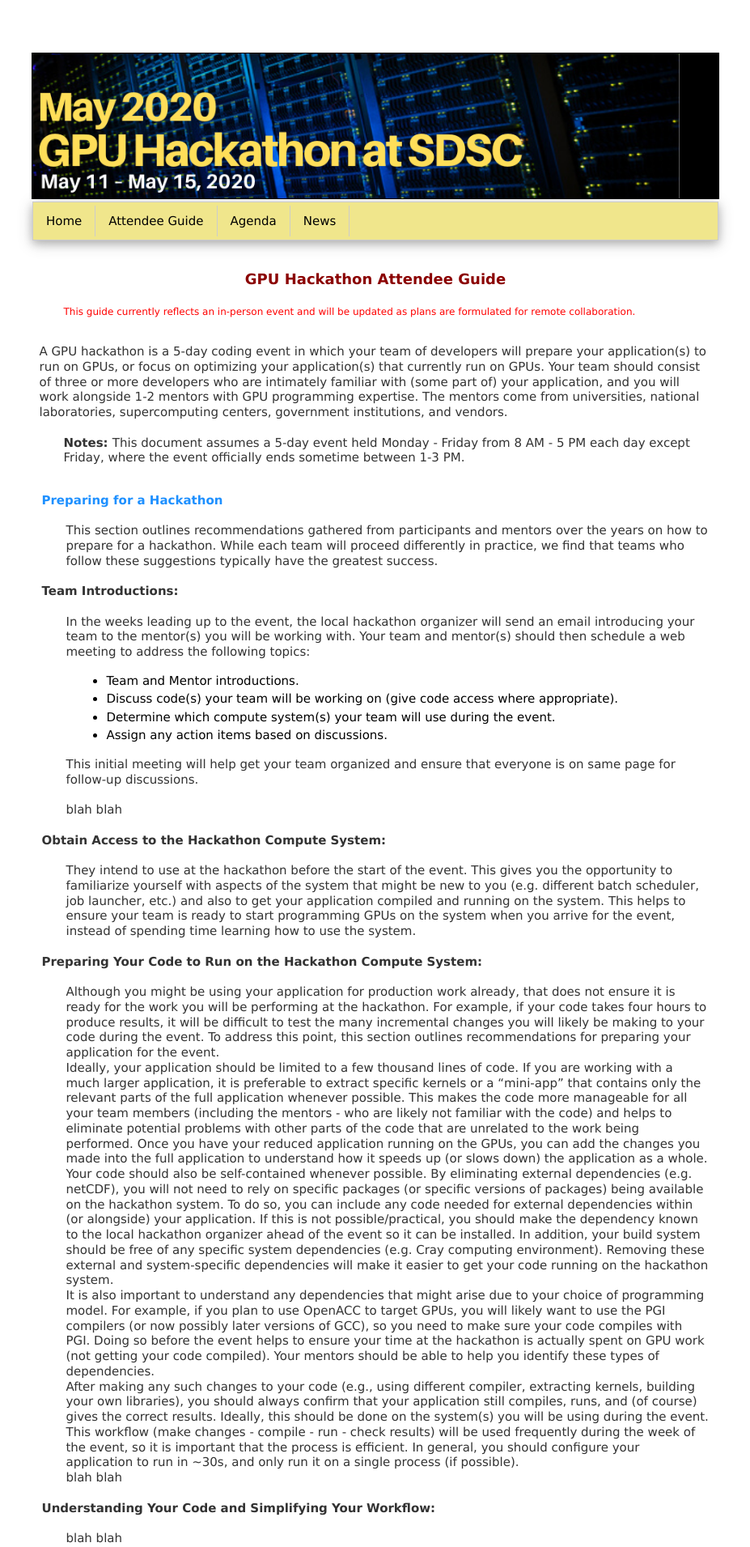
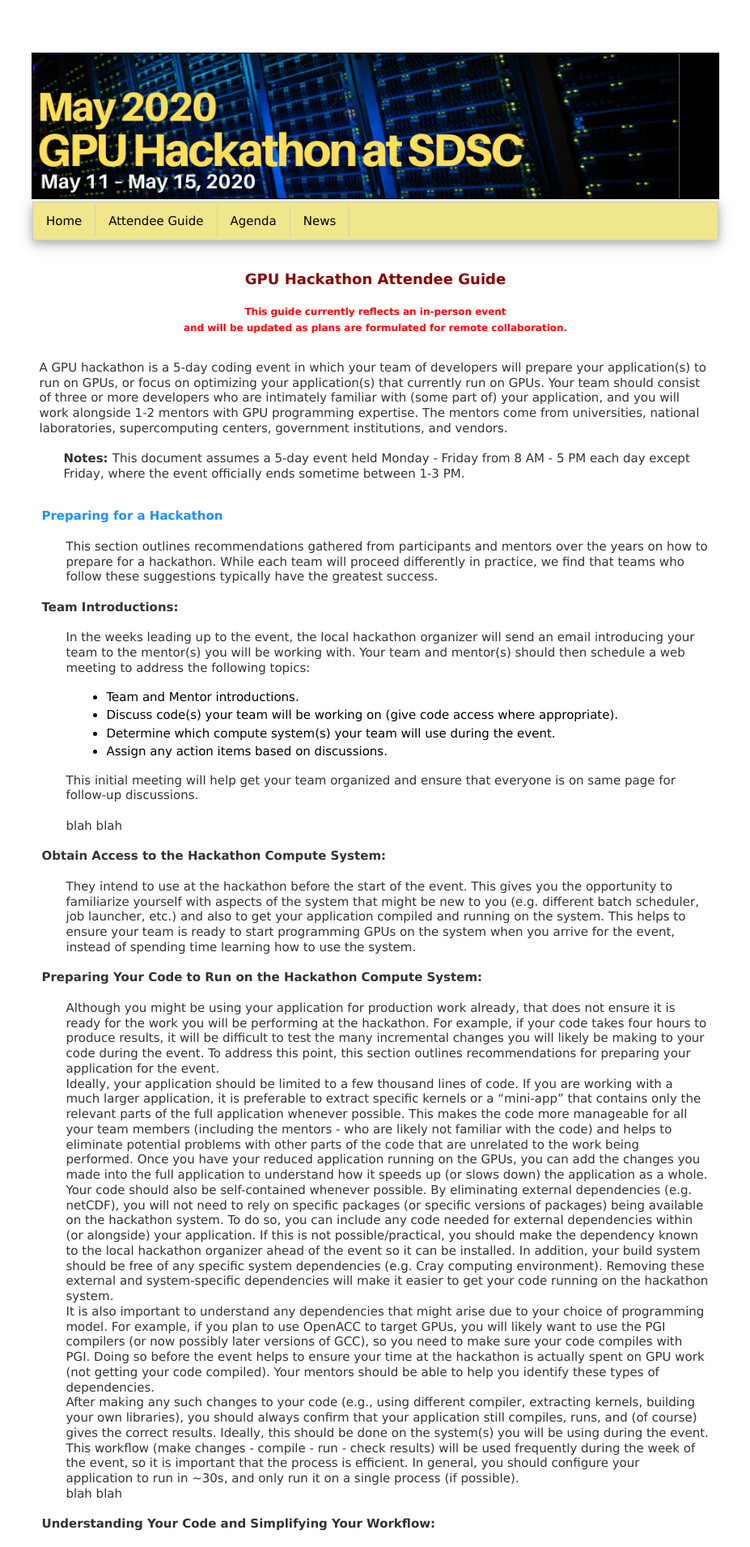
Before and after one commit to sdsc-hpc-training/sdsc-hpc-training.github.io, a Jekyll site: the page built from gpuhackathon/attendee_guide.html, in a window 1280 px wide. Shown: the top 1911 px of the page at 81% size, without its empty margins (176-1103 px from the left). Built offline with Jekyll 4.4.1, drawn with Linux system fonts in a browser that asks for light colours.

Commit message:
update new page

```diff
--- a/css/gpuhack.css
+++ b/css/gpuhack.css
@@ -83,10 +83,7 @@
 font-size: large;
 }
 
-p.alignright {
-  text-align: right;
-  font-weight: bold;
-}
+
 p.newscntr {
   text-align: center;
   color: darkred;
@@ -119,6 +116,10 @@
   line-height: 1.25em;
   margin: 0;
   padding: 0;
+}
+p.aligncenter {
+  text-align: center;
+  font-weight: bold;
 }
 
 #paral {
--- a/gpuhackathon/attendee_guide.html
+++ b/gpuhackathon/attendee_guide.html
@@ -7,8 +7,8 @@
   <tr><td align='left' valign='top'>
     <p class="newscenter">GPU Hackathon Attendee Guide</p>
     <p> &nbsp; </p>
-    <p class="indent"><small><font color="red"> This guide currently reflects an in-person event
-      and will be updated as plans are formulated for remote collaboration.
+    <p class="aligncenter"><small><font color="red"> This guide currently reflects an in-person event
+      <br>and will be updated as plans are formulated for remote collaboration.
     </font></small></p>
   </td></tr>
   <tr><td align='left' valign='top'> &nbsp;  </td></tr>
@@ -29,7 +29,7 @@
   </td></tr>
   <tr><td align='left' valign='top'> &nbsp;  </td></tr>
   <tr><td align='left' valign='top'>
-    <table border="0" width=100% align="left">  <!--- begin info table --->
+    <table border="0"  width=100% align="left">  <!--- begin info table --->
       <tr><td align='left' valign='top' >
         <p class="sectitle">Preparing for a Hackathon</p>
         <p> &nbsp; </p>
@@ -170,6 +170,7 @@
                       feel free to contact Susan Rathbun (susan at sdsc.edu) or Mary Thomas
                       (mthomas at sdsc.edu) with your suggestions.</p>
                     </td></tr>
+                  </table> <!--- end info table --->
 
                   </td></tr>
                 </table> <!--- End Main Table --->
```
Also changed, not shown: 3 other files.
